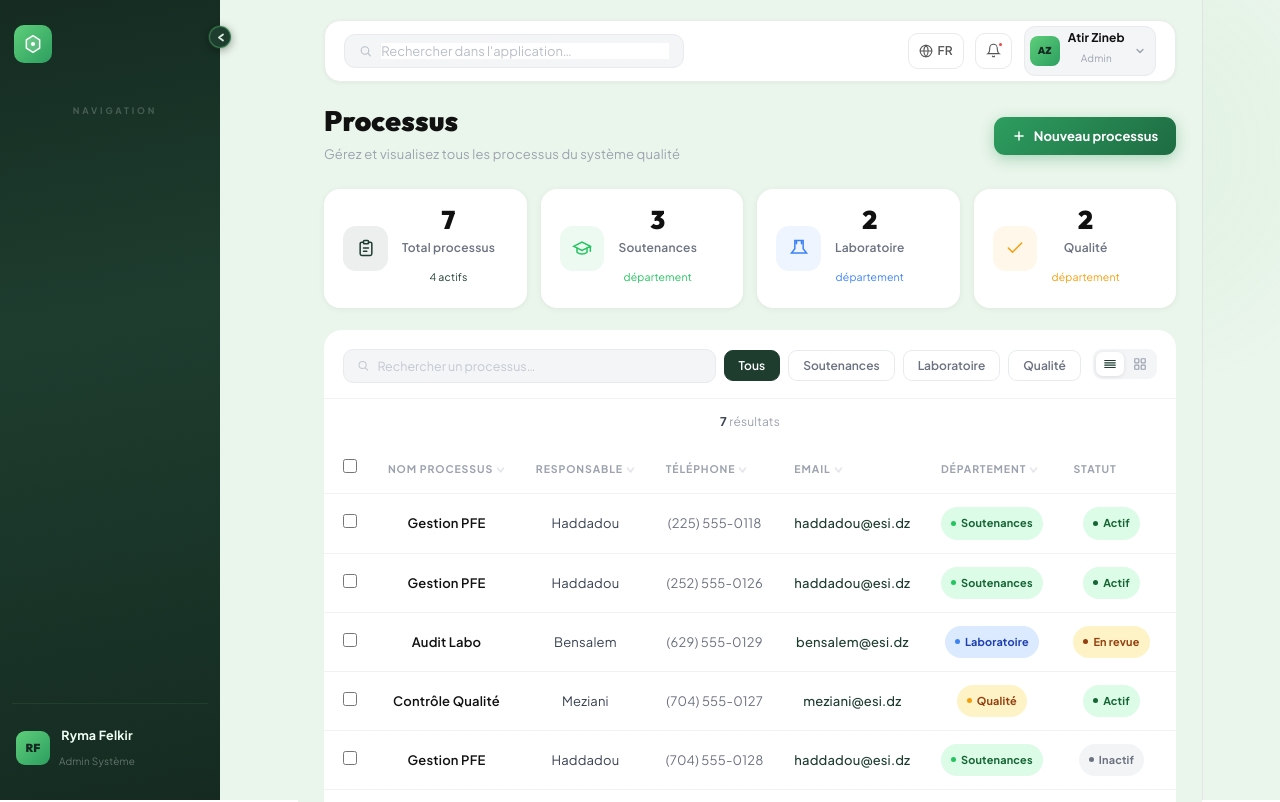
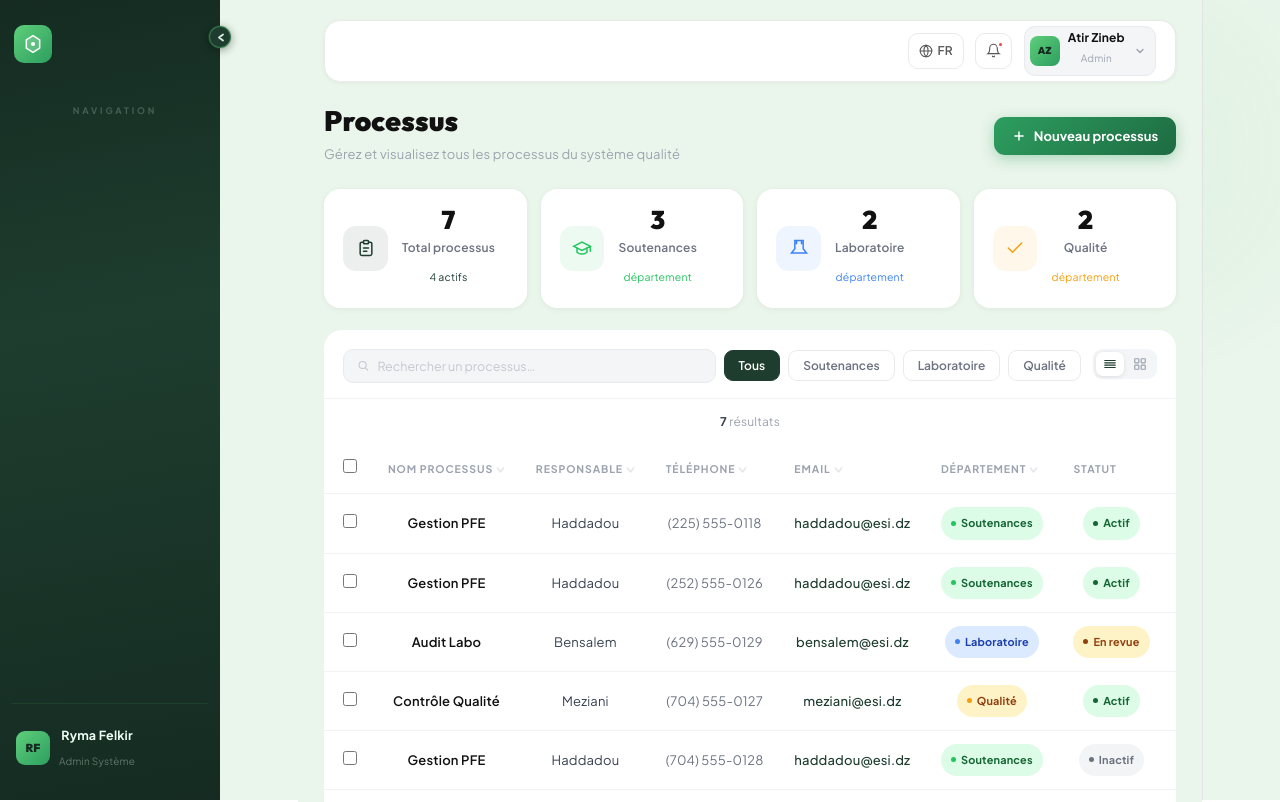
Before and after one commit to assiakheddia/si-smq, a React app in the folder frontend/: page / in a window 1280 px wide. Shown: the top 802 px of the page. Built offline with nearby package versions, Linux system fonts and the light colour scheme; the HTML template or start-up script is replaced by a standard one.

Commit message:
removed search bar

```diff
--- a/frontend/src/components/MainContent.jsx
+++ b/frontend/src/components/MainContent.jsx
@@ -469,7 +469,7 @@ export default function MainContent({ collapsed }) {
            TOPBAR — fond blanc opaque, pas de backdrop
         ══════════════════════════════════════════ */
         .topbar {
-          display: flex; align-items: center; justify-content: space-between;
+          display: flex; align-items: center; justify-content: flex-end;
           background: #ffffff;
           border: 1px solid #e8ede9;
           border-radius: clamp(12px,1.3vw,16px);
@@ -479,17 +479,13 @@ export default function MainContent({ collapsed }) {
           box-shadow: 0 1px 4px rgba(0,0,0,0.05);
           animation: fadeUp 0.3s ease; gap: 10px;
         }
-        .t-search {
-          display: flex; align-items: center; gap: 9px;
-          background: #f3f5f7; border: 1px solid #e8eaed;
-          border-radius: 11px; padding: 8px 14px;
-          transition: border-color 0.18s, box-shadow 0.18s;
-          width: clamp(160px,28vw,340px);
+        .t-right {
+          display: flex;
+          align-items: center;
+          gap: clamp(6px,0.9vw,12px);
+          flex-shrink: 0;
+          margin-left: auto;
         }
-        .t-search:focus-within { border-color: #5ecf7a; box-shadow: 0 0 0 3px rgba(94,207,122,0.14); background: white; }
-        .t-search input { border:none; background:"#dcfce7"; outline:none; font-size:clamp(11.5px,1.05vw,13px); color:#333; width:100%; font-family:'Plus Jakarta Sans',sans-serif; }
-        .t-search input::placeholder { color: #b8bfc8; }
-        .t-right { display:flex; align-items:center; gap:clamp(6px,0.9vw,12px); flex-shrink: 0; }
         .icon-btn {
           height: clamp(30px,3vw,36px); min-width: clamp(30px,3vw,36px);
           border-radius: 10px; border: 1px solid #e8eaed; background: white;
@@ -617,7 +613,6 @@ export default function MainContent({ collapsed }) {
         @media (max-width: 1100px) { .kpi-grid { grid-template-columns: repeat(2, 1fr); } }
         @media (max-width: 768px) {
           .mc-wrap { padding: 70px 14px 48px; }
-          .t-search { display: none; }
           .kpi-grid { grid-template-columns: repeat(2, 1fr); }
         }
         @media (max-width: 480px) {
@@ -635,23 +630,8 @@ export default function MainContent({ collapsed }) {
       )}
 
       <div className="mc-wrap">
-        {/* ── Topbar ── */}
+        {/* ── Topbar (search bar removed, right elements only) ── */}
         <div className="topbar">
-          <div className="t-search">
-            <svg
-              width="14"
-              height="14"
-              viewBox="0 0 24 24"
-              fill="none"
-              stroke="#b8bfc8"
-              strokeWidth="2"
-              strokeLinecap="round"
-            >
-              <circle cx="11" cy="11" r="7" />
-              <path d="M16.5 16.5L21 21" />
-            </svg>
-            <input placeholder="Rechercher dans l'application…" />
-          </div>
           <div className="t-right">
             <div className="icon-btn" style={{ gap: 5 }}>
               <svg
```
